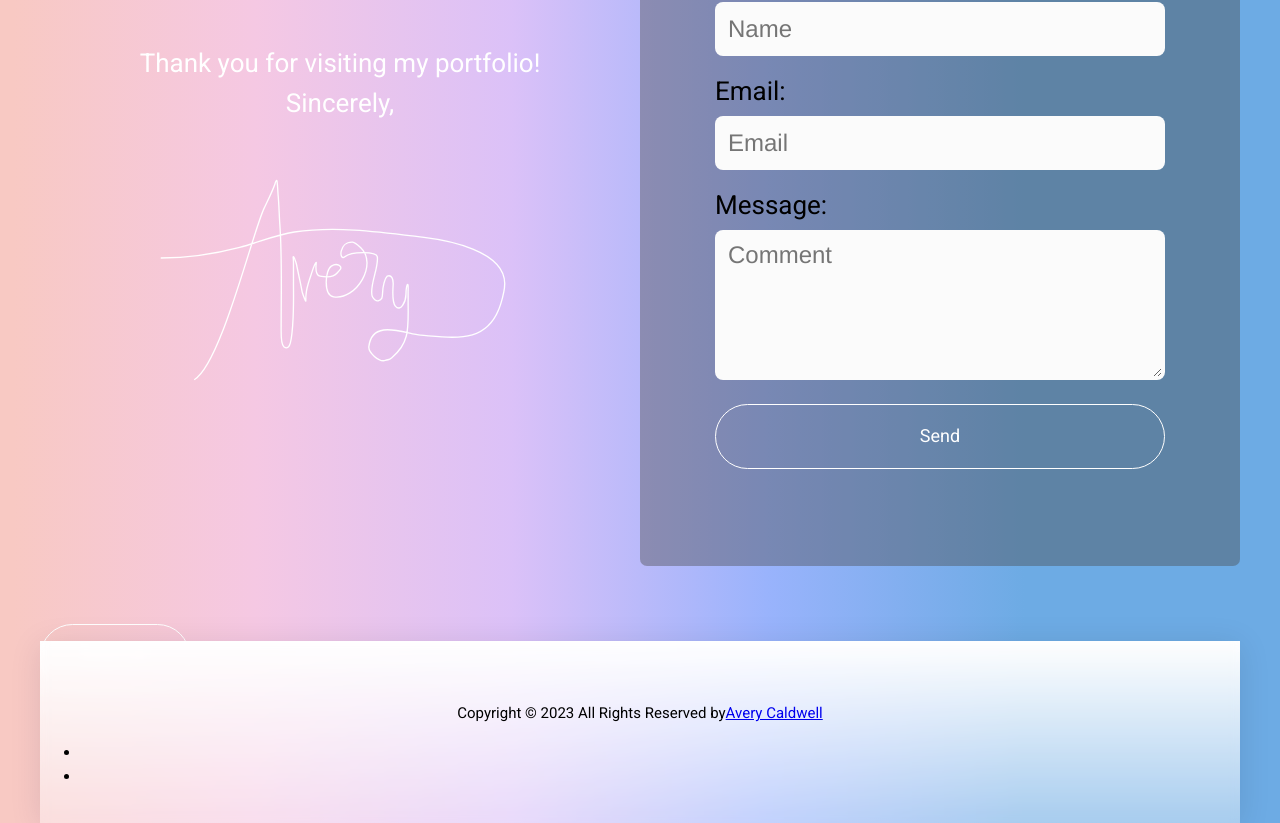
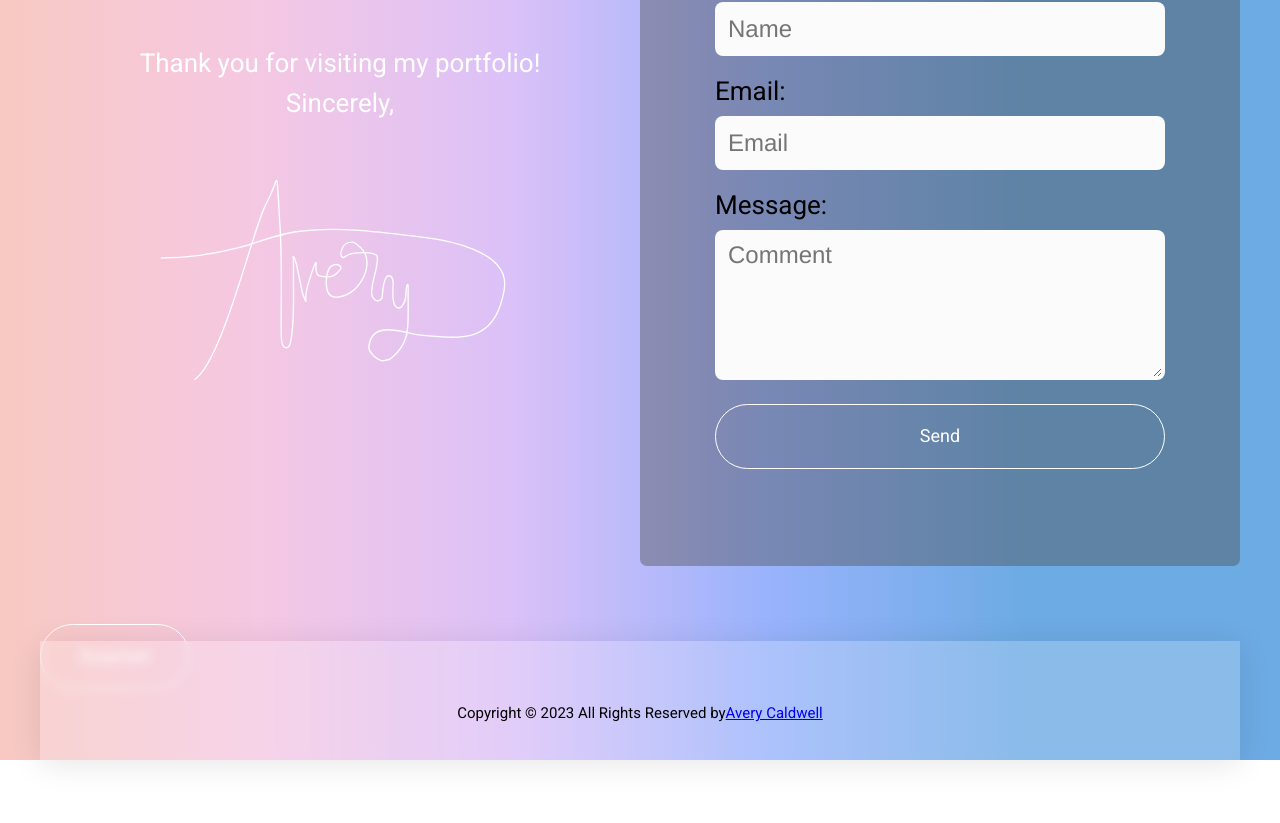
Before and after one commit to AveryCaldwell/Portfolio-8-23, a React (Vite) app: page / in a window 1280 px wide. Shown: the part 5024-5847 px from the top of the page. After the commit the page ends 5784 px from the top, so only its background shows below. Built offline with nearby package versions, Linux system fonts and the light colour scheme; a web font is replaced by a local one.

Commit message:
style updates to deplay gh pages

```diff
--- a/package.json
+++ b/package.json
@@ -3,10 +3,13 @@
 	"private": true,
 	"version": "0.0.0",
 	"type": "module",
+    "homepage": "http://averycaldwell.github.io/portfolio-8-23",
 	"scripts": {
 		"dev": "vite",
 		"build": "vite build",
-        "preview": "vite preview"
+		"preview": "vite preview",
+		"predeploy": "npm run build",
+		"deploy": "gh-pages -d build"
 	},
 	"dependencies": {
 		"@emotion/react": "^11.11.1",
@@ -27,6 +30,7 @@
 		"eslint-plugin-react": "^7.32.2",
 		"eslint-plugin-react-hooks": "^4.6.0",
 		"eslint-plugin-react-refresh": "^0.4.3",
+		"gh-pages": "^6.0.0",
 		"vite": "^4.4.5"
 	}
 }
--- a/src/components/Footer.jsx
+++ b/src/components/Footer.jsx
@@ -14,7 +14,13 @@ function Footer() {
 							Avery Caldwell
 						</a>
 					</p>
-					<ul className="socialIcons">
+					<ul
+						style={{
+							listStyle: 'none',
+							textDecoration: 'none',
+							color: 'white',
+						}}
+					>
 						<li>
 							<a
 								className="github"
--- a/src/components/Styles.jsx
+++ b/src/components/Styles.jsx
@@ -1427,17 +1427,14 @@ export const footerContainer = {
 	left: '0',
 	right: '0',
 	bottom: '0',
-	background: `linear-gradient(
-        rgba(255, 255, 255, 1),
-        rgba(255, 255, 255, 0.25)
-    )`,
-	marginBottom: 'auto',
-};
-export const siteFooter = {
 	background: 'rgba(255, 255, 255, 0.2)',
 	boxShadow: '0 4px 30px rgba(0, 0, 0, 0.1)',
 	backdropFilter: 'blur(5px)',
 	WebkitBackdropFilter: 'blur(5px)',
+	marginBottom: 'auto',
+	width: '100%',
+};
+export const siteFooter = {
 	padding: '45px 0 20px',
 	fontSize: '15px',
 	lineHeight: '24px',
```
Also changed, not shown: 1 other file (tests, documents, lock files or other folders). Lines whose indentation alone changed are shown as unchanged.
